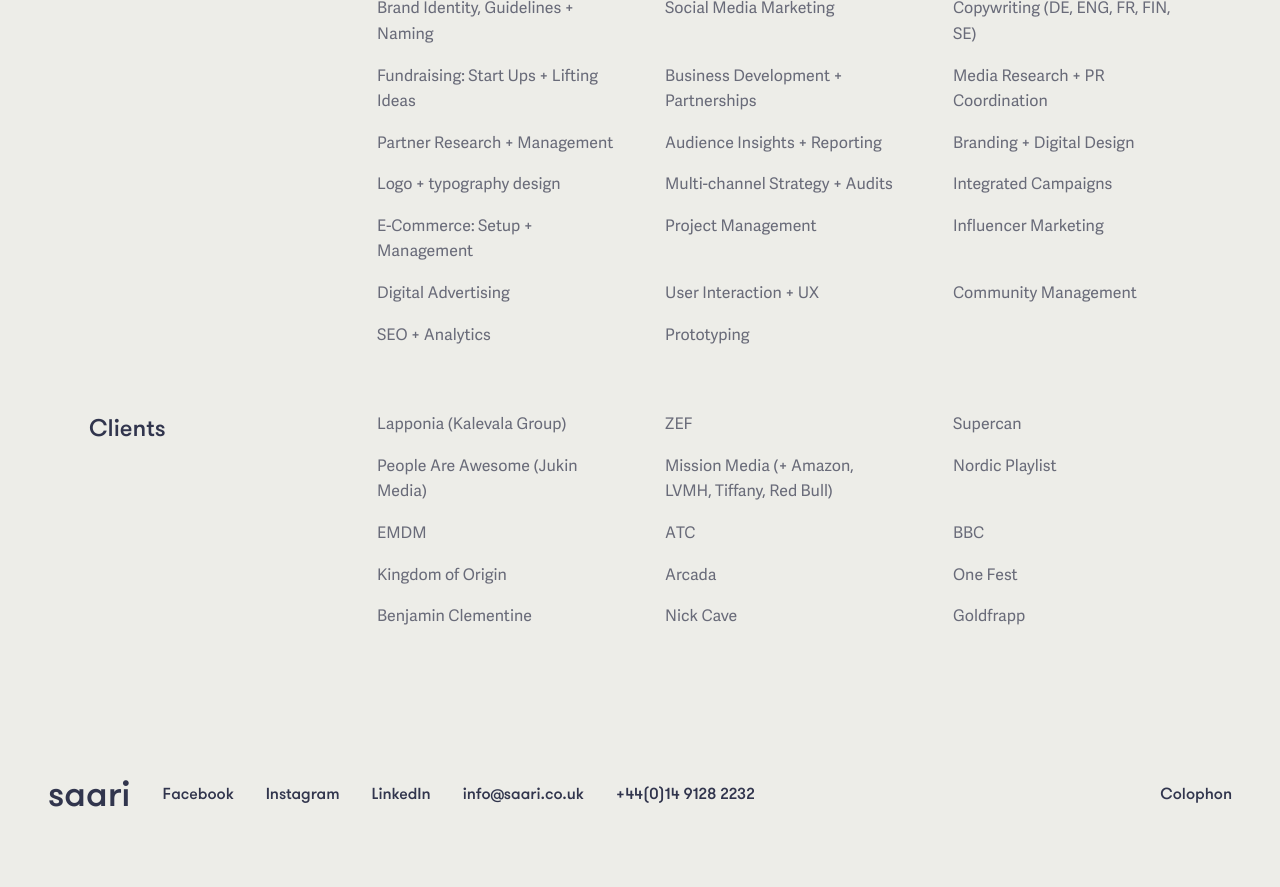
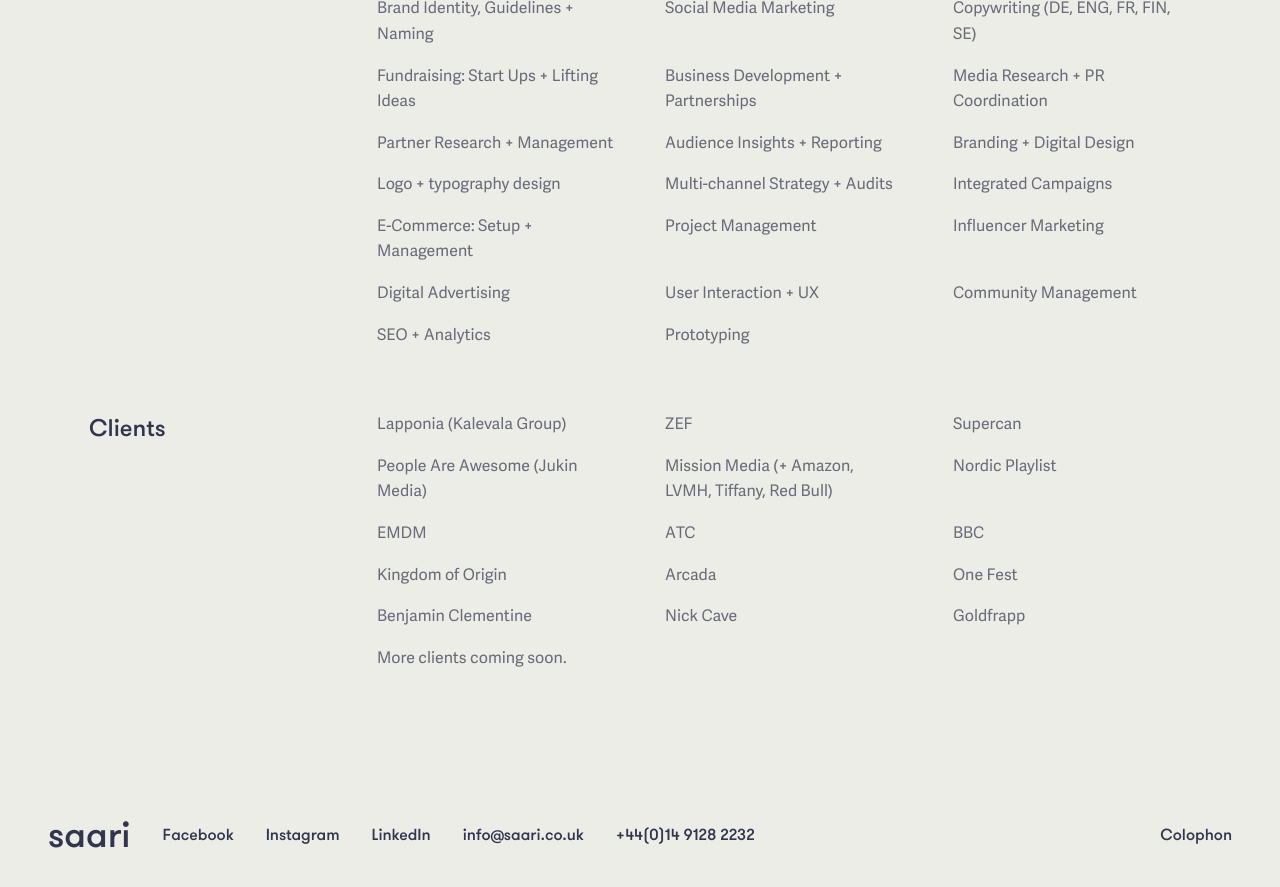
Before and after one commit to garethjohnsdesign/saari.co.uk, a Jekyll site: the page built from profile.md, in a window 1280 px wide and 900 px high, scrolled down 751 px. Shown: the top 887 px of the window. Built offline with Jekyll 4.4.1, drawn with Linux system fonts in a browser that asks for light colours; before the commit the page ends 1610 px from its top, so only the background shows below that.

Commit message:
Updated Profile

```diff
--- a/profile.md
+++ b/profile.md
@@ -60,5 +60,6 @@
 - Benjamin Clementine
 - Nick Cave
 - Goldfrapp
+- More clients coming soon.
 layout: profile
 ---
```
